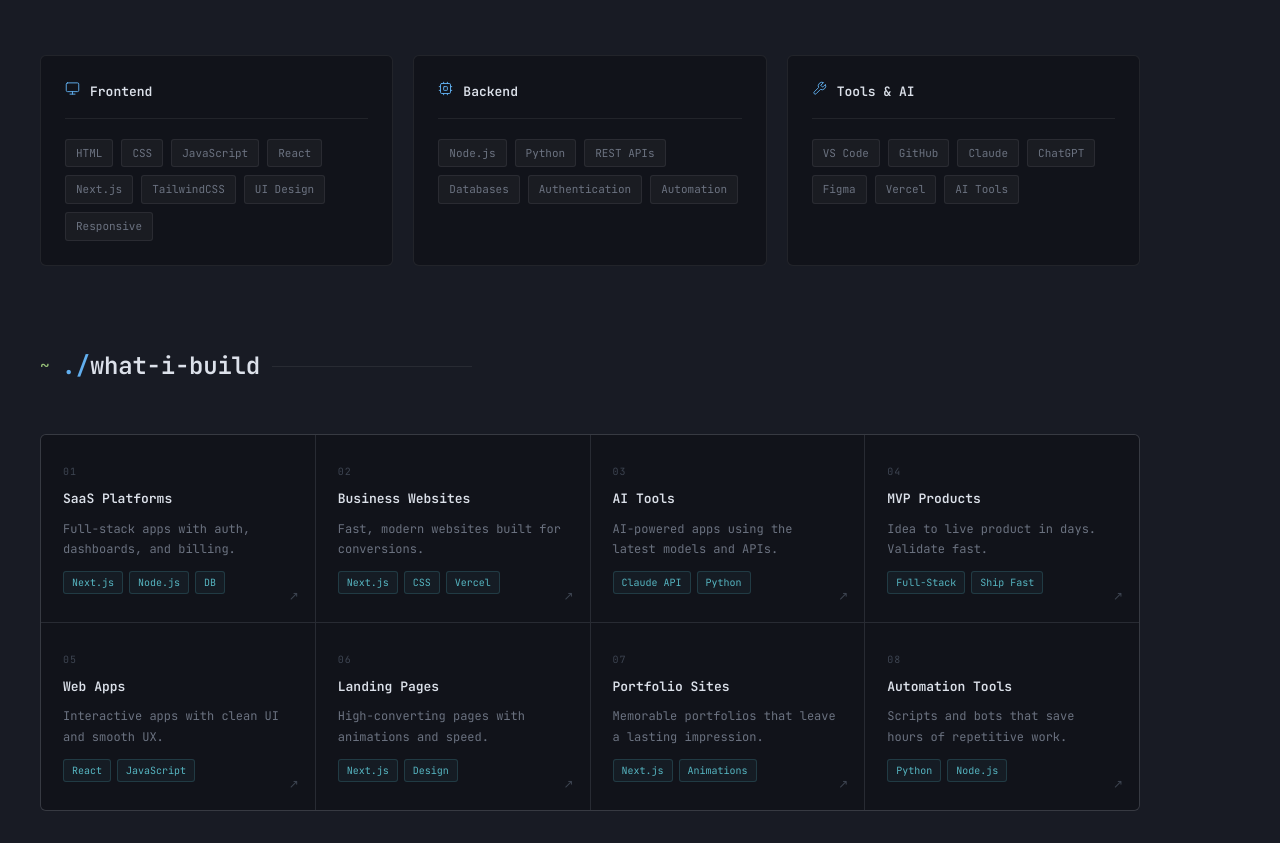
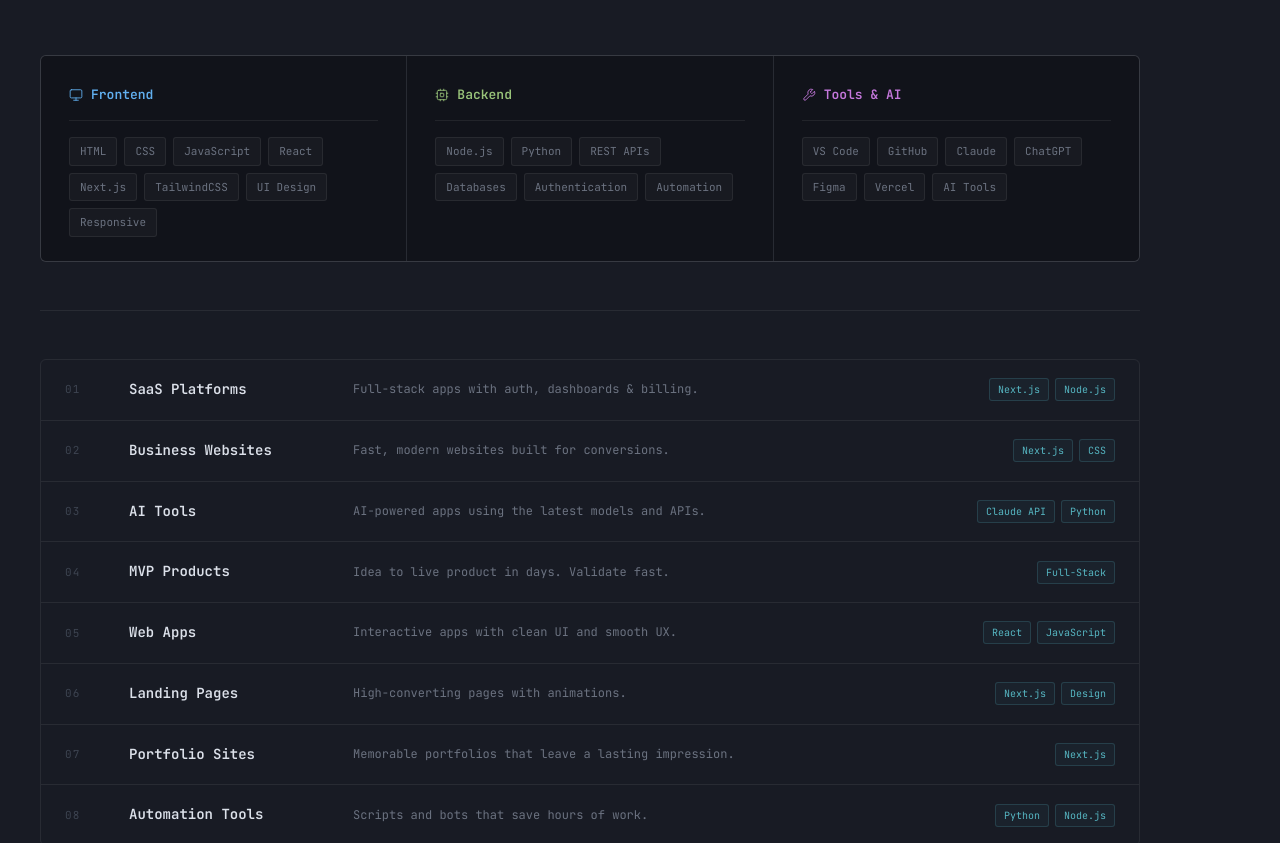
Before and after one commit to savewinkie/portfolio, a Next.js app: page / in a window 1280 px wide. Shown: the part 1860-2703 px from the top of the page. Built offline with nearby package versions, Linux system fonts and the light colour scheme.

Commit message:
redesign skills

```diff
--- a/app/globals.css
+++ b/app/globals.css
@@ -553,55 +553,48 @@
 /* ── Skills ── */
 .skills-bg { background: var(--bg-2); }
 
-.skills-grid {
+.skills-row {
   display: grid;
   grid-template-columns: repeat(3, 1fr);
-  gap: 20px;
+  gap: 1px;
+  background: var(--border);
+  border: 1px solid var(--border);
+  border-radius: 6px;
+  overflow: hidden;
   max-width: 1100px;
-  margin-bottom: 60px;
+  margin-bottom: 0;
 }
 
-.skill-card {
+.skill-pill-group {
   background: var(--bg);
-  border: 1px solid var(--border);
-  border-radius: 6px;
-  padding: 24px;
-  transition: border-color 0.3s, transform 0.3s;
+  padding: 28px 28px 24px;
+  transition: background 0.2s;
 }
 
-.skill-card:hover {
-  border-color: rgba(97,175,239,0.3);
-  transform: translateY(-3px);
-}
+.skill-pill-group:hover { background: var(--bg-2); }
 
-.skill-card-head {
+.skill-pill-head {
   display: flex;
   align-items: center;
-  gap: 10px;
-  margin-bottom: 20px;
+  gap: 8px;
+  font-size: 13px;
+  font-weight: 600;
+  margin-bottom: 16px;
   padding-bottom: 14px;
   border-bottom: 1px solid var(--border);
-}
-
-.skill-card-icon { color: var(--blue); }
-
-.skill-card-title {
-  font-size: 13px;
-  font-weight: 600;
-  color: var(--fg-bright);
 }
 
 .skill-tags {
   display: flex;
   flex-wrap: wrap;
-  gap: 8px;
+  gap: 7px;
 }
 
 .skill-tag {
   font-size: 11px;
   padding: 4px 10px;
   border-radius: 3px;
-  background: rgba(255,255,255,0.04);
+  background: rgba(255,255,255,0.03);
   border: 1px solid var(--border);
   color: var(--fg-dim);
   transition: all 0.2s;
@@ -611,100 +604,84 @@
 .skill-tag:hover {
   color: var(--green);
   border-color: rgba(152,195,121,0.3);
-  background: rgba(152,195,121,0.06);
+  background: rgba(152,195,121,0.05);
 }
 
-/* ── What I Build ── */
-.wib-grid {
-  display: grid;
-  grid-template-columns: repeat(4, 1fr);
-  gap: 1px;
+.skills-divider {
+  height: 1px;
   background: var(--border);
+  max-width: 1100px;
+  margin: 48px 0;
+}
+
+/* ── Builds list ── */
+.builds-list {
+  max-width: 1100px;
   border: 1px solid var(--border);
   border-radius: 6px;
   overflow: hidden;
-  max-width: 1100px;
 }
 
-.wib-card {
-  background: var(--bg);
-  padding: 28px 22px;
+.build-row {
+  display: grid;
+  grid-template-columns: 40px 200px 1fr auto;
+  align-items: center;
+  gap: 24px;
+  padding: 18px 24px;
+  border-bottom: 1px solid var(--border);
   transition: background 0.2s;
-  position: relative;
-  display: flex;
-  flex-direction: column;
-  gap: 8px;
 }
 
-.wib-card:hover { background: var(--bg-2); }
+.build-row:last-child { border-bottom: none; }
 
-.wib-card:hover .wib-title { color: var(--green); }
-
-.wib-card::before {
-  content: '';
-  position: absolute;
-  top: 0; left: 0; right: 0;
-  height: 2px;
-  background: var(--green);
-  transform: scaleX(0);
-  transform-origin: left;
-  transition: transform 0.3s;
+.build-row:hover {
+  background: var(--bg-3);
 }
 
-.wib-card:hover::before { transform: scaleX(1); }
+.build-row:hover .build-title { color: var(--green); }
 
-.wib-head {
-  display: flex;
-  justify-content: space-between;
-  align-items: center;
-}
-
-.wib-num {
-  font-size: 10px;
+.build-num {
+  font-size: 11px;
   color: var(--fg-muted);
   letter-spacing: 0.1em;
 }
 
-.wib-title {
-  font-size: 13px;
+.build-title {
+  font-size: 14px;
   font-weight: 600;
   color: var(--fg-bright);
   transition: color 0.2s;
+  white-space: nowrap;
 }
 
-.wib-desc {
+.build-desc {
   font-size: 12px;
   color: var(--fg-dim);
-  line-height: 1.7;
-  flex: 1;
+  line-height: 1.6;
 }
 
-.wib-tags {
+.build-tags {
   display: flex;
-  flex-wrap: wrap;
   gap: 6px;
-  margin-top: 4px;
+  flex-shrink: 0;
 }
 
-.wib-tag {
+.build-tag {
   font-size: 10px;
   color: var(--cyan);
   border: 1px solid rgba(86,182,194,0.2);
   padding: 2px 8px;
   border-radius: 3px;
-  background: rgba(86,182,194,0.06);
+  background: rgba(86,182,194,0.05);
+  white-space: nowrap;
 }
 
-.wib-arrow {
-  font-size: 12px;
-  color: var(--fg-muted);
-  position: absolute;
-  bottom: 16px;
-  right: 16px;
-  transition: color 0.2s, transform 0.2s;
+@media (max-width: 900px) {
+  .skills-row { grid-template-columns: 1fr; }
+  .build-row { grid-template-columns: 40px 1fr; gap: 12px; }
+  .build-desc { display: none; }
+  .build-tags { display: none; }
 }
-
-.wib-card:hover .wib-arrow { color: var(--green); transform: translate(2px,-2px); }
 
 /* ── Pricing ── */
 .pricing-grid {
--- a/components/Skills.js
+++ b/components/Skills.js
@@ -4,29 +4,32 @@
   {
     Icon: Monitor,
     title: 'Frontend',
+    color: 'var(--blue)',
     tags: ['HTML', 'CSS', 'JavaScript', 'React', 'Next.js', 'TailwindCSS', 'UI Design', 'Responsive'],
   },
   {
     Icon: Cpu,
     title: 'Backend',
+    color: 'var(--green)',
     tags: ['Node.js', 'Python', 'REST APIs', 'Databases', 'Authentication', 'Automation'],
   },
   {
     Icon: Wrench,
     title: 'Tools & AI',
+    color: 'var(--purple)',
     tags: ['VS Code', 'GitHub', 'Claude', 'ChatGPT', 'Figma', 'Vercel', 'AI Tools'],
   },
 ];
 
 const builds = [
-  { num: '01', title: 'SaaS Platforms',    desc: 'Full-stack apps with auth, dashboards, and billing.',   tags: ['Next.js', 'Node.js', 'DB'] },
-  { num: '02', title: 'Business Websites', desc: 'Fast, modern websites built for conversions.',           tags: ['Next.js', 'CSS', 'Vercel'] },
+  { num: '01', title: 'SaaS Platforms',    desc: 'Full-stack apps with auth, dashboards & billing.',      tags: ['Next.js', 'Node.js'] },
+  { num: '02', title: 'Business Websites', desc: 'Fast, modern websites built for conversions.',           tags: ['Next.js', 'CSS'] },
   { num: '03', title: 'AI Tools',          desc: 'AI-powered apps using the latest models and APIs.',      tags: ['Claude API', 'Python'] },
-  { num: '04', title: 'MVP Products',      desc: 'Idea to live product in days. Validate fast.',           tags: ['Full-Stack', 'Ship Fast'] },
+  { num: '04', title: 'MVP Products',      desc: 'Idea to live product in days. Validate fast.',           tags: ['Full-Stack'] },
   { num: '05', title: 'Web Apps',          desc: 'Interactive apps with clean UI and smooth UX.',          tags: ['React', 'JavaScript'] },
-  { num: '06', title: 'Landing Pages',     desc: 'High-converting pages with animations and speed.',       tags: ['Next.js', 'Design'] },
-  { num: '07', title: 'Portfolio Sites',   desc: 'Memorable portfolios that leave a lasting impression.',  tags: ['Next.js', 'Animations'] },
-  { num: '08', title: 'Automation Tools',  desc: 'Scripts and bots that save hours of repetitive work.',  tags: ['Python', 'Node.js'] },
+  { num: '06', title: 'Landing Pages',     desc: 'High-converting pages with animations.',                 tags: ['Next.js', 'Design'] },
+  { num: '07', title: 'Portfolio Sites',   desc: 'Memorable portfolios that leave a lasting impression.',  tags: ['Next.js'] },
+  { num: '08', title: 'Automation Tools',  desc: 'Scripts and bots that save hours of work.',              tags: ['Python', 'Node.js'] },
 ];
 
 export default function Skills() {
@@ -36,16 +39,17 @@
       {/* ── Skills ── */}
       <div className="sec-header">
         <span className="sec-prompt">~</span>
-        <h2 className="sec-title"><span>./</span>skills</h2>
+        <h2 className="sec-title"><span>./</span>skills &amp; what i build</h2>
         <div className="sec-line" />
       </div>
 
-      <div className="skills-grid reveal">
+      {/* Skills row */}
+      <div className="skills-row reveal">
         {skills.map((s) => (
-          <div className="skill-card" key={s.title}>
-            <div className="skill-card-head">
-              <span className="skill-card-icon"><s.Icon size={15} strokeWidth={1.5} /></span>
-              <span className="skill-card-title">{s.title}</span>
+          <div className="skill-pill-group" key={s.title}>
+            <div className="skill-pill-head" style={{ color: s.color }}>
+              <s.Icon size={14} strokeWidth={1.5} />
+              <span>{s.title}</span>
             </div>
             <div className="skill-tags">
               {s.tags.map((t) => <span className="skill-tag" key={t}>{t}</span>)}
@@ -54,29 +58,21 @@
         ))}
       </div>
 
-      {/* ── What I Build ── */}
-      <div style={{ marginTop: '80px' }}>
-        <div className="sec-header">
-          <span className="sec-prompt">~</span>
-          <h2 className="sec-title"><span>./</span>what-i-build</h2>
-          <div className="sec-line" />
-        </div>
+      {/* Divider */}
+      <div className="skills-divider reveal" />
 
-        <div className="wib-grid reveal">
-          {builds.map((item) => (
-            <div className="wib-card" key={item.num}>
-              <div className="wib-head">
-                <span className="wib-num">{item.num}</span>
-              </div>
-              <div className="wib-title">{item.title}</div>
-              <p className="wib-desc">{item.desc}</p>
-              <div className="wib-tags">
-                {item.tags.map((t) => <span className="wib-tag" key={t}>{t}</span>)}
-              </div>
-              <div className="wib-arrow">↗</div>
+      {/* What I Build grid */}
+      <div className="builds-list reveal">
+        {builds.map((item) => (
+          <div className="build-row" key={item.num}>
+            <span className="build-num">{item.num}</span>
+            <span className="build-title">{item.title}</span>
+            <span className="build-desc">{item.desc}</span>
+            <div className="build-tags">
+              {item.tags.map((t) => <span className="build-tag" key={t}>{t}</span>)}
             </div>
-          ))}
-        </div>
+          </div>
+        ))}
       </div>
 
     </section>
```
